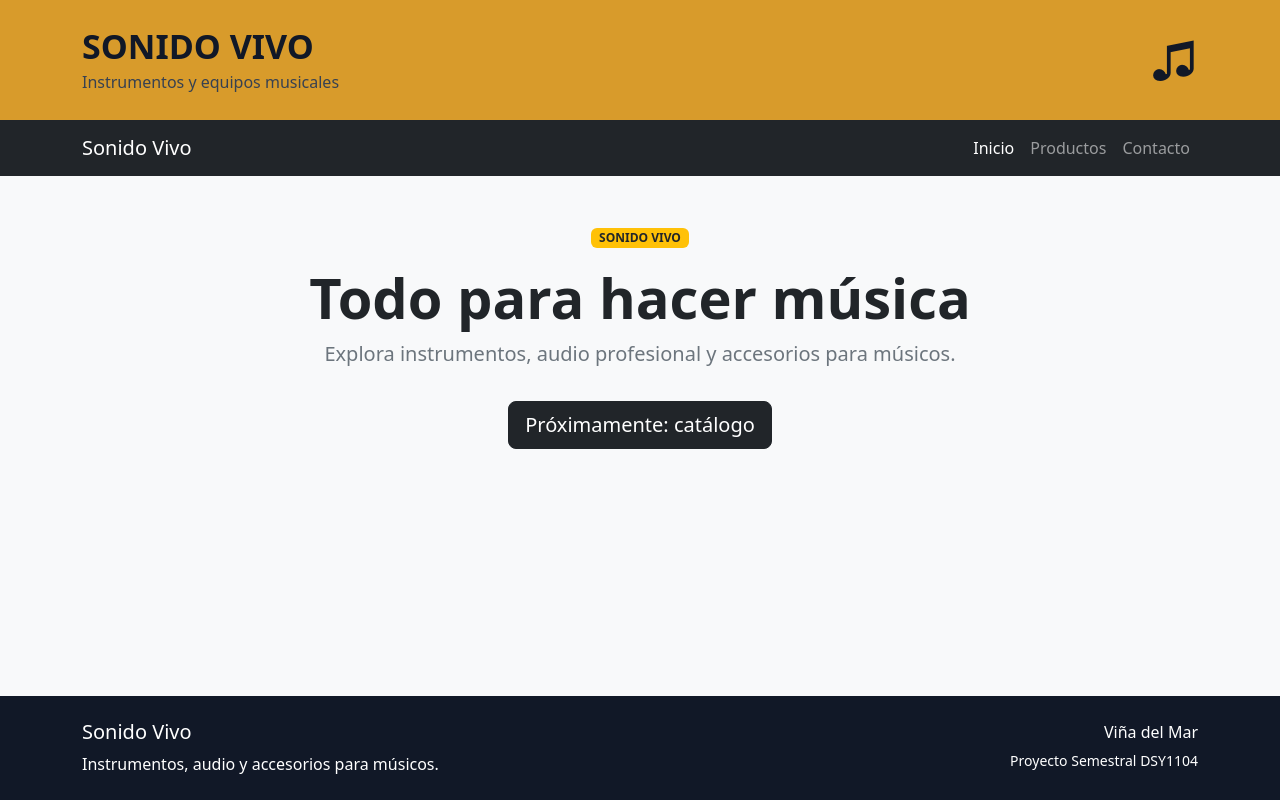
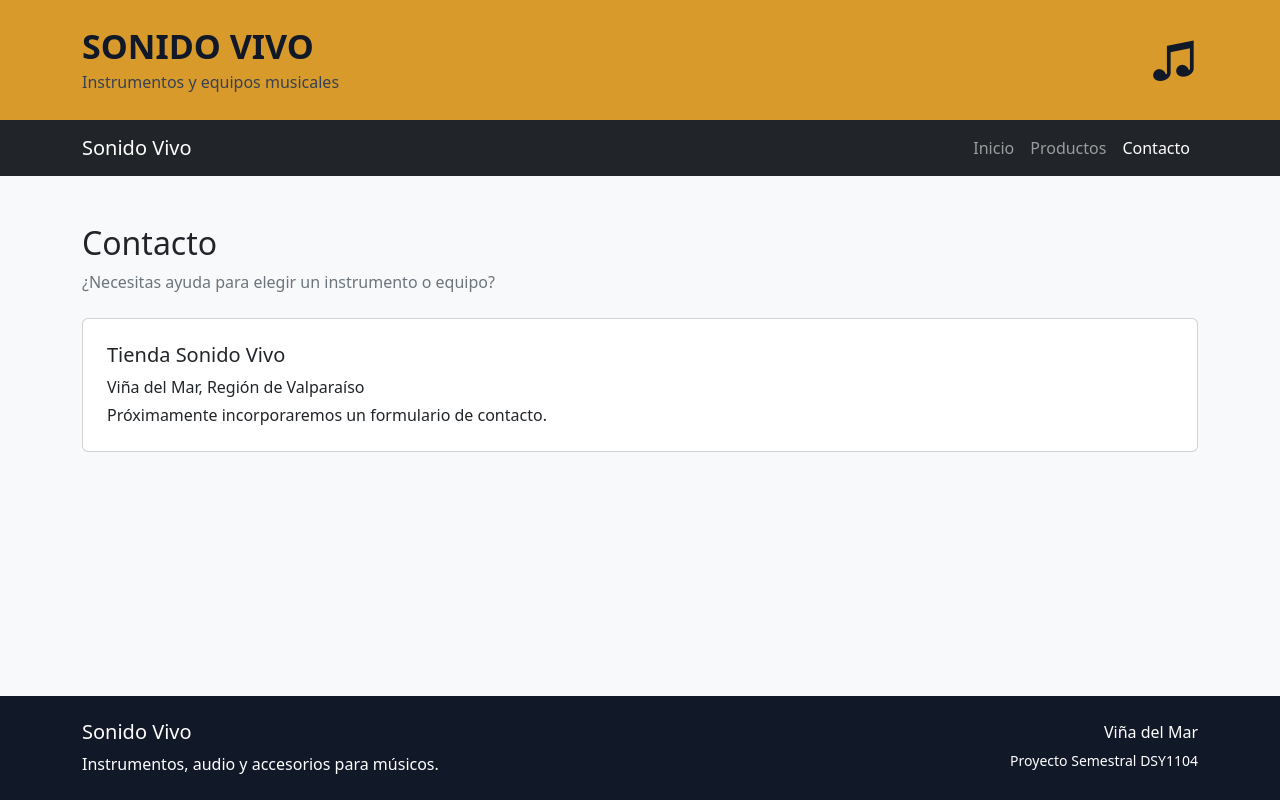
Before and after one commit to pablgonzalezr-cyber/SonidoVivo, a React app in the folder frontend/: page /contacto in a window 1280 px wide. Built offline with nearby package versions, Linux system fonts and the light colour scheme; the HTML template or start-up script is replaced by a standard one.

Commit message:
Se agrega navegacion SPA con React Router

```diff
--- a/frontend/package.json
+++ b/frontend/package.json
@@ -12,7 +12,8 @@
   "dependencies": {
     "bootstrap": "^5.3.8",
     "react": "^19.2.8",
-    "react-dom": "^19.2.8"
+    "react-dom": "^19.2.8",
+    "react-router-dom": "^7.18.4"
   },
   "devDependencies": {
     "@types/react": "^19.2.18",
--- a/frontend/src/App.jsx
+++ b/frontend/src/App.jsx
@@ -1,49 +1,47 @@
+import { Routes, Route } from "react-router-dom";
+
 import LayoutPrincipal from "./components/LayoutPrincipal";
+
+import Inicio from "./pages/Inicio";
+import Productos from "./pages/Productos";
+import Contacto from "./pages/Contacto";
+import NotFound from "./pages/NotFound";
 
 
 function App() {
 
     return (
 
-        <LayoutPrincipal>
+        <Routes>
 
-            <section className="container py-5">
+            <Route element={<LayoutPrincipal />}>
 
-                <div className="text-center">
-
-                    <span className="badge bg-warning text-dark mb-3">
-
-                        SONIDO VIVO
-
-                    </span>
+                <Route
+                    path="/"
+                    element={<Inicio />}
+                />
 
 
-                    <h2 className="display-4 fw-bold">
-
-                        Todo para hacer música
-
-                    </h2>
+                <Route
+                    path="/productos"
+                    element={<Productos />}
+                />
 
 
-                    <p className="lead text-secondary">
-
-                        Explora instrumentos, audio profesional
-                        y accesorios para músicos.
-
-                    </p>
+                <Route
+                    path="/contacto"
+                    element={<Contacto />}
+                />
 
 
-                    <button className="btn btn-dark btn-lg mt-3">
+                <Route
+                    path="*"
+                    element={<NotFound />}
+                />
 
-                        Próximamente: catálogo
+            </Route>
 
-                    </button>
-
-                </div>
-
-            </section>
-
-        </LayoutPrincipal>
+        </Routes>
 
     );
 
--- a/frontend/src/components/LayoutPrincipal.jsx
+++ b/frontend/src/components/LayoutPrincipal.jsx
@@ -1,9 +1,11 @@
+import { Outlet } from "react-router-dom";
+
 import Header from "./Header";
 import Navbar from "./Navbar";
 import Footer from "./Footer";
 
 
-function LayoutPrincipal({ children }) {
+function LayoutPrincipal() {
 
     return (
 
@@ -16,7 +18,7 @@ function LayoutPrincipal({ children }) {
 
             <main className="contenido-principal">
 
-                {children}
+                <Outlet />
 
             </main>
 
--- a/frontend/src/components/Navbar.jsx
+++ b/frontend/src/components/Navbar.jsx
@@ -1,3 +1,6 @@
+import { NavLink } from "react-router-dom";
+
+
 function Navbar() {
 
     return (
@@ -6,12 +9,14 @@ function Navbar() {
 
             <div className="container">
 
-                <a
+                <NavLink
                     className="navbar-brand"
-                    href="/"
+                    to="/"
                 >
+
                     Sonido Vivo
-                </a>
+
+                </NavLink>
 
 
                 <button
@@ -38,42 +43,42 @@ function Navbar() {
 
                         <li className="nav-item">
 
-                            <a
-                                className="nav-link active"
-                                href="/"
+                            <NavLink
+                                className="nav-link"
+                                to="/"
                             >
 
                                 Inicio
 
-                            </a>
+                            </NavLink>
 
                         </li>
 
 
                         <li className="nav-item">
 
-                            <a
+                            <NavLink
                                 className="nav-link"
-                                href="#productos"
+                                to="/productos"
                             >
 
                                 Productos
 
-                            </a>
+                            </NavLink>
 
                         </li>
 
 
                         <li className="nav-item">
 
-                            <a
+                            <NavLink
                                 className="nav-link"
-                                href="#contacto"
+                                to="/contacto"
                             >
 
                                 Contacto
 
-                            </a>
+                            </NavLink>
 
                         </li>
 
--- a/frontend/src/main.jsx
+++ b/frontend/src/main.jsx
@@ -1,6 +1,6 @@
 import { StrictMode } from "react";
 import { createRoot } from "react-dom/client";
-
+import { BrowserRouter } from "react-router-dom";
 
 import "bootstrap/dist/css/bootstrap.min.css";
 import "bootstrap/dist/js/bootstrap.bundle.min.js";
@@ -15,7 +15,11 @@ createRoot(
 
     <StrictMode>
 
-        <App />
+        <BrowserRouter>
+
+            <App />
+
+        </BrowserRouter>
 
     </StrictMode>
 
--- /dev/null
+++ b/frontend/src/pages/Contacto.jsx
@@ -0,0 +1,53 @@
+function Contacto() {
+
+    return (
+
+        <section className="container py-5">
+
+            <h2>
+                Contacto
+            </h2>
+
+
+            <p className="text-secondary">
+
+                ¿Necesitas ayuda para elegir
+                un instrumento o equipo?
+
+            </p>
+
+
+            <div className="card p-4 mt-4">
+
+                <h3 className="h5">
+
+                    Tienda Sonido Vivo
+
+                </h3>
+
+
+                <p className="mb-1">
+
+                    Viña del Mar,
+                    Región de Valparaíso
+
+                </p>
+
+
+                <p className="mb-0">
+
+                    Próximamente incorporaremos
+                    un formulario de contacto.
+
+                </p>
+
+            </div>
+
+        </section>
+
+    );
+
+}
+
+
+export default Contacto;
--- /dev/null
+++ b/frontend/src/pages/Inicio.jsx
@@ -0,0 +1,46 @@
+function Inicio() {
+
+    return (
+
+        <section className="container py-5">
+
+            <div className="text-center">
+
+                <span className="badge bg-warning text-dark mb-3">
+
+                    SONIDO VIVO
+
+                </span>
+
+
+                <h2 className="display-4 fw-bold">
+
+                    Todo para hacer música
+
+                </h2>
+
+
+                <p className="lead text-secondary">
+
+                    Explora instrumentos, audio profesional
+                    y accesorios para músicos.
+
+                </p>
+
+
+                <button className="btn btn-dark btn-lg mt-3">
+
+                    Próximamente: catálogo
+
+                </button>
+
+            </div>
+
+        </section>
+
+    );
+
+}
+
+
+export default Inicio;
--- /dev/null
+++ b/frontend/src/pages/NotFound.jsx
@@ -0,0 +1,40 @@
+import { Link } from "react-router-dom";
+
+
+function NotFound() {
+
+    return (
+
+        <section className="container py-5 text-center">
+
+            <h2 className="display-3 fw-bold">
+
+                404
+
+            </h2>
+
+
+            <p className="lead">
+
+                La página que buscas no existe.
+
+            </p>
+
+
+            <Link
+                to="/"
+                className="btn btn-dark"
+            >
+
+                Volver al inicio
+
+            </Link>
+
+        </section>
+
+    );
+
+}
+
+
+export default NotFound;
--- /dev/null
+++ b/frontend/src/pages/Productos.jsx
@@ -0,0 +1,38 @@
+function Productos() {
+
+    return (
+
+        <section className="container py-5">
+
+            <div className="mb-4">
+
+                <h2>
+                    Productos
+                </h2>
+
+
+                <p className="text-secondary">
+
+                    Catálogo de instrumentos,
+                    equipos musicales y accesorios.
+
+                </p>
+
+            </div>
+
+
+            <div className="alert alert-warning">
+
+                catálogo oficial de Sonido Vivo
+
+
+            </div>
+
+        </section>
+
+    );
+
+}
+
+
+export default Productos;
```
Also changed, not shown: 1 other file (tests, documents, lock files or other folders).
